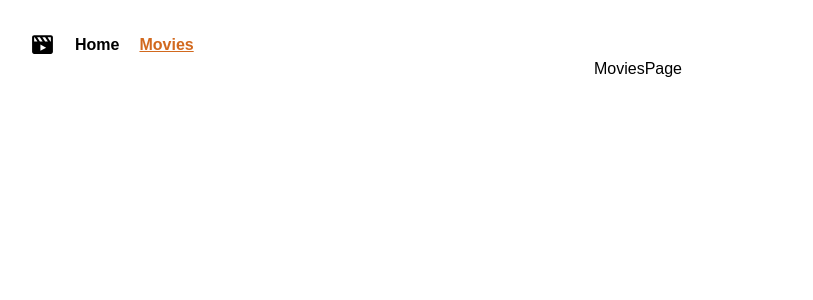
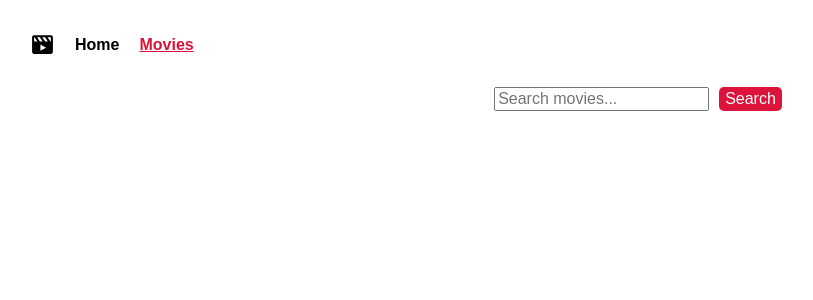
Before and after one commit to nastjademchyk/goit-react-hw-05, a React (Vite) app: page /movies in a window 1280 px wide. Shown: the top 300 px of the page, without its empty margins (2-815 px from the left). Built offline with nearby package versions, Linux system fonts and the light colour scheme.

Commit message:
added list of popular movies

```diff
--- a/package.json
+++ b/package.json
@@ -10,6 +10,7 @@
     "preview": "vite preview"
   },
   "dependencies": {
+    "axios": "^1.7.7",
     "clsx": "^2.1.1",
     "modern-normalize": "^3.0.1",
     "react": "^18.3.1",
--- a/src/components/MovieList/MovieList.jsx
+++ b/src/components/MovieList/MovieList.jsx
@@ -1,7 +1,26 @@
-import React from "react";
+import React, { useEffect, useState } from "react";
+import { fetchTrendingMovies } from "../../services/api";
+import s from "./MovieList.module.css";
 
 const MovieList = () => {
-  return <div>MovieList</div>;
+  const [movies, setMovies] = useState([]);
+
+  useEffect(() => {
+    const getData = async () => {
+      const fetchedMovies = await fetchTrendingMovies();
+      setMovies(fetchedMovies);
+    };
+    getData();
+  }, []);
+  return (
+    <ul className={s.movies}>
+      {movies.map((movie) => (
+        <li className={s.list_movies} key={movie.id}>
+          {movie.title}
+        </li>
+      ))}
+    </ul>
+  );
 };
 
 export default MovieList;
--- a/src/components/MovieList/MovieList.module.css
+++ b/src/components/MovieList/MovieList.module.css
@@ -0,0 +1,3 @@
+.list_movies {
+  text-align: left;
+}
--- a/src/components/Navigation/Navigation.module.css
+++ b/src/components/Navigation/Navigation.module.css
@@ -10,6 +10,6 @@
   }
   .active {
     text-decoration: underline;
-    color: chocolate;
+    color: #dc143c;
   }
 }
--- a/src/pages/HomePage/HomePage.jsx
+++ b/src/pages/HomePage/HomePage.jsx
@@ -1,10 +1,17 @@
 import React, { useEffect } from "react";
+import MovieList from "../../components/MovieList/MovieList";
+import s from "./HomePage.module.css";
 
 const HomePage = () => {
   useEffect(() => {
     document.title = "Home";
   }, []);
-  return <div>HomePage</div>;
+  return (
+    <div>
+      <p className={s.text}>Top 20 Movies</p>
+      <MovieList />
+    </div>
+  );
 };
 
 export default HomePage;
--- a/src/pages/HomePage/HomePage.module.css
+++ b/src/pages/HomePage/HomePage.module.css
@@ -0,0 +1,3 @@
+.text {
+  padding-top: 30px;
+}
--- a/src/pages/MovieDetailsPage/MovieDetailsPage.jsx
+++ b/src/pages/MovieDetailsPage/MovieDetailsPage.jsx
@@ -1,7 +1,21 @@
 import React from "react";
+import { NavLink } from "react-router-dom";
 
 const MovieDetailsPage = () => {
-  return <div>MovieDetailsPage</div>;
+  return (
+    <div>
+      <p>Additional information</p>
+      <ul>
+        <li>
+          <NavLink to="/movies/:movieId/reviews">Reviews</NavLink>
+        </li>
+        <li>
+          <NavLink to="/movies/:movieId/cast">Cast</NavLink>
+        </li>
+      </ul>
+      <Outlet />
+    </div>
+  );
 };
 
 export default MovieDetailsPage;
--- a/src/pages/MoviesPage/MoviesPage.jsx
+++ b/src/pages/MoviesPage/MoviesPage.jsx
@@ -1,11 +1,22 @@
 import React from "react";
 import { useEffect } from "react";
+import s from "./MoviesPage.module.css";
 
 const MoviesPage = () => {
   useEffect(() => {
     document.title = "Movies";
   }, []);
-  return <div>MoviesPage</div>;
+  return (
+    <div className={s.search}>
+      <form className={s.form} id="search-form">
+        <input type="text" id="query" placeholder="Search movies..." />
+        <button type="submit" className={s.btn}>
+          Search
+        </button>
+      </form>
+      <div id="movies"></div>
+    </div>
+  );
 };
 
 export default MoviesPage;
--- a/src/pages/MoviesPage/MoviesPage.module.css
+++ b/src/pages/MoviesPage/MoviesPage.module.css
@@ -0,0 +1,24 @@
+.search {
+  margin-top: 30px;
+}
+
+.btn {
+  background-color: #dc143c;
+  color: white;
+  border-radius: 5px;
+  outline: none;
+  cursor: pointer;
+  border: none;
+  padding-top: 3px;
+  padding-bottom: 3px;
+}
+
+.btn:hover {
+  background-color: black;
+}
+
+.form {
+  display: flex;
+  gap: 10px;
+  justify-content: center;
+}
--- /dev/null
+++ b/src/services/api.js
@@ -0,0 +1,22 @@
+import axios from "axios";
+axios.defaults.baseURL = "https://api.themoviedb.org/3";
+
+const ACCESS_KEY =
+  "eyJhbGciOiJIUzI1NiJ9.eyJhdWQiOiI4ZTQ4OGRmNzA3ZTkzYTdmNDU2ZTJmMDRkYWVhYWUwOCIsIm5iZiI6MTczMTk2NjUwMS45MDgxNTMsInN1YiI6IjY3M2JiNDU4NzAzMDRmMjhjODVmZjgyMiIsInNjb3BlcyI6WyJhcGlfcmVhZCJdLCJ2ZXJzaW9uIjoxfQ.enCJMrTJN_7E6IPU_j1uqf5RSsQBy7HeVb4M_0tnO34";
+
+axios.defaults.headers.common.Authorization = `Bearer ${ACCESS_KEY}`;
+
+export const fetchTrendingMovies = async () => {
+  try {
+    const { data } = await axios.get("/trending/movie/day", {
+      params: { language: "en-US", page: 1 },
+    });
+    return data.results;
+  } catch (error) {
+    console.error("Error fetching trending movies:", error);
+    return [];
+    ки;
+  }
+};
+
+fetchTrendingMovies();
```
Also changed, not shown: src/components/services/api.js (deleted), 1 other file (tests, documents, lock files or other folders).
